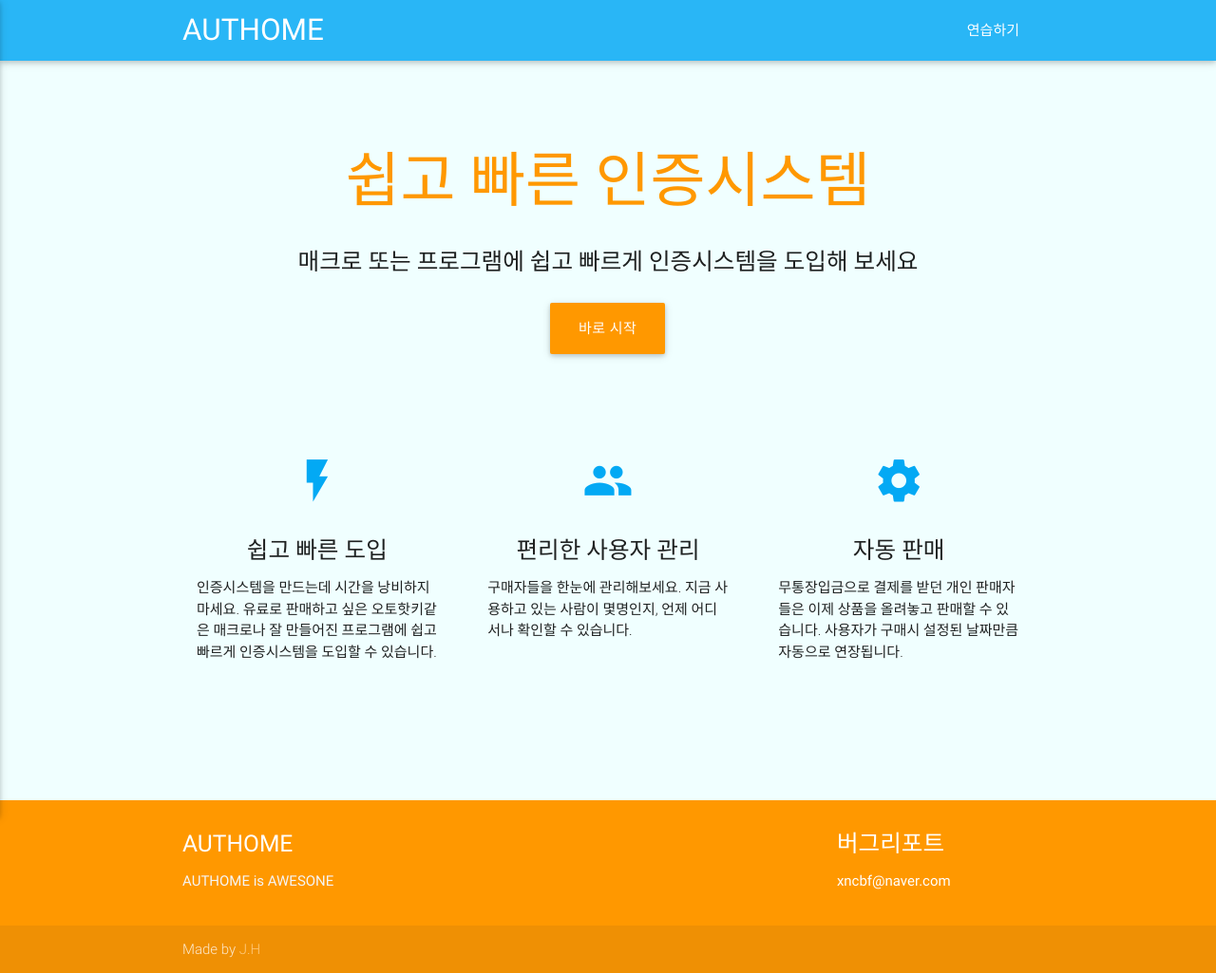
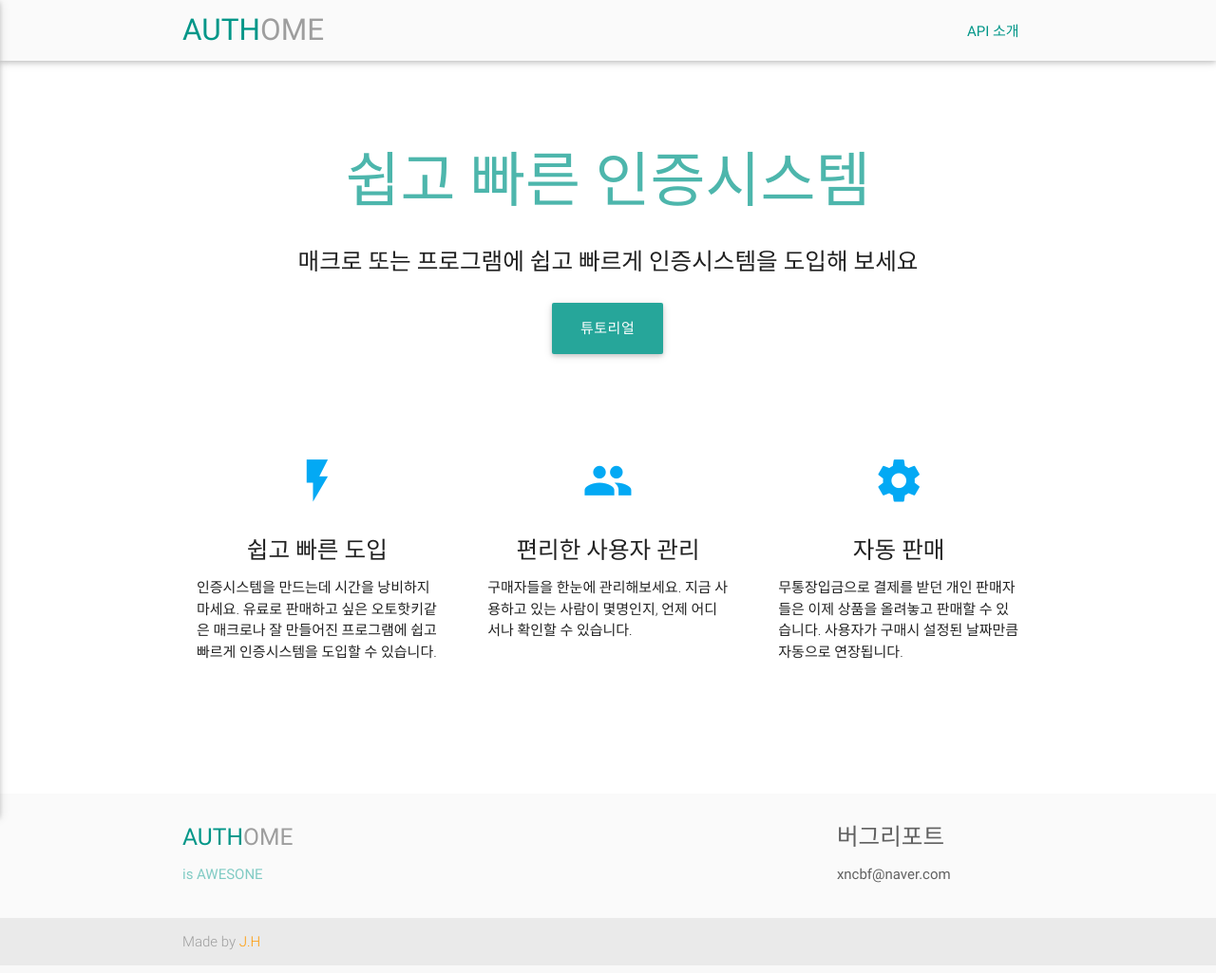
Before and after one commit to xncbf/authome, a Django app: page /dev/ in a window 1280 px wide. Shown: the whole page at 95% size. Run offline with Django 3.2, Linux system fonts and the light colour scheme; some libraries are stand-ins or nearby versions.

Commit message:
모델수정, 테마수정

```diff
--- a/authome/settings.py
+++ b/authome/settings.py
@@ -83,6 +83,7 @@ TEMPLATES = [
                 'django.template.context_processors.request',
                 'django.contrib.auth.context_processors.auth',
                 'django.contrib.messages.context_processors.messages',
+                'django.core.context_processors.media',
             ],
         },
     },
@@ -140,5 +141,7 @@ USE_TZ = True
 
 STATIC_URL = '/static/'
 STATIC_ROOT = '/tmp/authome/static/'
+#STATIC_ROOT = os.path.join(BASE_DIR, "static")
 MEDIA_URL = '/images/'
-MEDIA_ROOT = '/tmp/authome/images/'
+MEDIA_ROOT = os.path.join(BASE_DIR, 'images')
+#MEDIA_ROOT = '/tmp/authome/images/'
--- a/authome/urls.py
+++ b/authome/urls.py
@@ -16,6 +16,8 @@ Including another URLconf
 from django.conf.urls import url, include
 from django.contrib import admin
 from dev import views
+from django.conf.urls.static import static
+from django.conf import settings
 
 urlpatterns = [
     url(r'^admin/', admin.site.urls),
@@ -23,5 +25,8 @@ urlpatterns = [
     url(r'^accounts/logout/', views.user_logout, name='logout'),
     url(r'^accounts/join/', views.user_join, name='join'),
     url(r'^dev/', include('dev.urls', namespace='dev'),),
+    url(r'^api-auth/', include('rest_framework.urls', namespace='rest_framework')),
+    url(r'^auth/(?P<macro_id>\d+)/$', views.UserPageDetail.as_view()),
+    url(r'^auth/', views.UserPageList.as_view()),
     url(r'^$', views.index, name='index'),
-]
+] + static(settings.MEDIA_URL, document_root=settings.MEDIA_ROOT)
--- a/dev/models.py
+++ b/dev/models.py
@@ -1,19 +1,20 @@
 from django.db import models
 from django.contrib.auth.models import User
+import uuid
 
 
 # Create your models here.
 class Macro(models.Model):
     class Meta:
         verbose_name_plural = '매크로'
-    id = models.UUIDField(primary_key=True)
+    id = models.UUIDField(primary_key=True, default=uuid.uuid4, editable=False)
     title = models.CharField('매크로명', max_length=50)
     user = models.ForeignKey(User)
     fee = models.IntegerField('가격', default=0)
     auth_date = models.IntegerField('추가일자', default=30)
 
     def __str__(self):
-        return "%s %s" % (self.id, self.title)
+        return "%s" % (self.title)
 
 
 class MacroFeeLog(models.Model):
--- a/dev/static/css/style.css
+++ b/dev/static/css/style.css
@@ -12,3 +12,21 @@
 .icon-block .material-icons {
 	font-size: inherit;
 }
+
+/*백그라운드 이미지 투명하게만들기*/
+.opacity-background {
+    position: relative;
+    z-index: 1;
+}
+
+.opacity-background:before {
+    content: "";
+    position: absolute;
+    z-index: -1;
+    top: 0;
+    bottom: 0;
+    left: 0;
+    right: 0;
+    /*background: url('/images/test.jpg') center center;*/
+    opacity: .4;
+}
--- a/dev/templates/dev/index.html
+++ b/dev/templates/dev/index.html
@@ -1,41 +1,16 @@
-{% load static %}
-<!DOCTYPE html>
-<html lang="en">
-<head>
-  <meta http-equiv="Content-Type" content="text/html; charset=UTF-8"/>
-  <meta name="viewport" content="width=device-width, initial-scale=1, maximum-scale=1.0"/>
-  <title>Starter Template - Materialize</title>
-
-  <!-- CSS  -->
-  <link href="https://fonts.googleapis.com/icon?family=Material+Icons" rel="stylesheet">
-  <link href="{% static 'css/materialize.css' %}" type="text/css" rel="stylesheet" media="screen,projection"/>
-  <link href="{% static 'css/style.css' %}" type="text/css" rel="stylesheet" media="screen,projection"/>
-</head>
-<body style="background-color: azure">
-  <nav class="light-blue lighten-1" role="navigation">
-    <div class="nav-wrapper container"><a id="logo-container" href="#" class="brand-logo">AUTHOME</a>
-      <ul class="right hide-on-med-and-down">
-        <li><a href="#">연습하기</a></li>
-      </ul>
-
-      <ul id="nav-mobile" class="side-nav">
-        <li><a href="#">연습하기</a></li>
-      </ul>
-      <a href="#" data-activates="nav-mobile" class="button-collapse"><i class="material-icons">menu</i></a>
-    </div>
-  </nav>
+{% extends 'layout.html' %}
+{% block content %}
   <div class="section no-pad-bot" id="index-banner">
     <div class="container">
       <br><br>
-      <h1 class="header center orange-text">쉽고 빠른 인증시스템</h1>
+      <h1 class="header center teal-text text-lighten-2">쉽고 빠른 인증시스템</h1>
       <div class="row center">
         <h5 class="header col s12 light">매크로 또는 프로그램에 쉽고 빠르게 인증시스템을 도입해 보세요</h5>
       </div>
       <div class="row center">
-        <a href="http://materializecss.com/getting-started.html" id="download-button" class="btn-large waves-effect waves-light orange">바로 시작</a>
+        <a href="" id="download-button" class="btn-large waves-effect waves-light">튜토리얼</a>
       </div>
       <br><br>
-
     </div>
   </div>
 
@@ -74,42 +49,6 @@
       </div>
 
     </div>
-    <br><br>
-
-    <div class="section">
-
-    </div>
+    <br><br><br>
   </div>
-
-  <footer class="page-footer orange">
-    <div class="container">
-      <div class="row">
-        <div class="col l9 s12">
-          <h5 class="white-text">AUTHOME</h5>
-          <p class="grey-text text-lighten-4">AUTHOME is AWESONE</p>
-
-
-        </div>
-        <div class="col l3 s12">
-          <h5 class="white-text">버그리포트</h5>
-          <ul>
-            <li><a class="white-text" href="mailto:xncbf@naver.com">xncbf@naver.com</a></li>
-          </ul>
-        </div>
-      </div>
-    </div>
-    <div class="footer-copyright">
-      <div class="container">
-      Made by <a class="orange-text text-lighten-3" href="https://www.facebook.com/xncbf">J.H</a>
-      </div>
-    </div>
-  </footer>
-
-
-  <!--  Scripts-->
-  <script src="https://code.jquery.com/jquery-2.1.1.min.js"></script>
-  <script src="{% static 'js/materialize.js' %}"></script>
-  <script src="{% static 'js/init.js' %}"></script>
-
-  </body>
-</html>
+{% endblock %}
--- a/dev/urls.py
+++ b/dev/urls.py
@@ -1,11 +1,7 @@
-
-from django.conf.urls import url, include
+from django.conf.urls import url
 from . import views
 
 urlpatterns = [
-    url(r'^api-auth/', include('rest_framework.urls', namespace='rest_framework')),
-    url(r'^auth/(?P<macro_id>\d+)/$', views.UserPageDetail.as_view()),
-    url(r'^auth/', views.UserPageList.as_view()),
     url(r'^today/', views.today),
     url(r'^$', views.dev_index, name='index'),
 ]
--- a/dev/views.py
+++ b/dev/views.py
@@ -15,7 +15,7 @@ import datetime
 
 class UserPageList(APIView):
     """
-    코드 조각을 모두 보여주거나 새 코드 조각을 만듭니다.
+    테스트
     """
     def get(self, request, format=None):
         userPage = UserPage.objects.filter(user__username=self.request.user).order_by('-end_date')
--- a/templates/layout.html
+++ b/templates/layout.html
@@ -1,12 +1,63 @@
+{% load static %}
 <!DOCTYPE html>
-<html>
+<html lang="en">
 <head>
-    <meta charset="UTF-8">
-    <title>Title</title>
+  <meta http-equiv="Content-Type" content="text/html; charset=UTF-8"/>
+  <meta name="viewport" content="width=device-width, initial-scale=1, maximum-scale=1.0"/>
+  <title>AUTHOME</title>
+  <!-- CSS  -->
+  <link href="https://fonts.googleapis.com/icon?family=Material+Icons" rel="stylesheet">
+  <link href="{% static 'css/materialize.css' %}" type="text/css" rel="stylesheet" media="screen,projection"/>
+  <link href="{% static 'css/style.css' %}" type="text/css" rel="stylesheet" media="screen,projection"/>
+
+  <!--  Scripts-->
+  <script src="https://code.jquery.com/jquery-2.1.1.min.js"></script>
+  <script src="{% static 'js/materialize.js' %}"></script>
+  <script src="{% static 'js/init.js' %}"></script>
+
+  <script>
+      Materialize.fadeInImage($());
+  </script>
+
 </head>
-<body>
-
+<body class="opacity-background">
+  <nav class="grey lighten-5" role="navigation">
+    <div class="nav-wrapper container"><a id="logo-container" href="" class="brand-logo"><span class="teal-text">AUTH</span><span class="grey-text">OME</span></a>
+      <ul class="right hide-on-med-and-down">
+        <li><a href="#" class="waves-effect waves-teal teal-text">API 소개</a></li>
+      </ul>
+      <ul id="nav-mobile" class="side-nav">
+        <li><a href="#">API 소개</a></li>
+      </ul>
+      <a href="#" data-activates="nav-mobile" class="button-collapse"><i class="material-icons">menu</i></a>
+    </div>
+  </nav>
 {% block content %}
 {% endblock %}
-</body>
+{% block footer %}
+  <footer class="page-footer grey lighten-5">
+    <div class="container">
+      <div class="row">
+        <div class="col l9 s12">
+          <h5 class="teal-text">AUTH<span class="grey-text">OME</span></h5>
+          <p class="teal-text text-lighten-3">is AWESONE</p>
+
+
+        </div>
+        <div class="col l3 s12">
+          <h5 class="grey-text text-darken-2">버그리포트</h5>
+          <ul id="staggered-test">
+            <li><a class="grey-text text-darken-2" href="mailto:xncbf@naver.com">xncbf@naver.com</a></li>
+          </ul>
+        </div>
+      </div>
+    </div>
+    <div class="footer-copyright">
+      <div class="container">
+      <span class="grey-text">Made by</span> <a class="orange-text" href="https://github.com/xncbf">J.H</a>
+      </div>
+    </div>
+  </footer>
+{% endblock %}
+  </body>
 </html>
```
Also changed, not shown: dev/templates/authome/index.html (+7 -4 lines), images/test.jpg (added).
